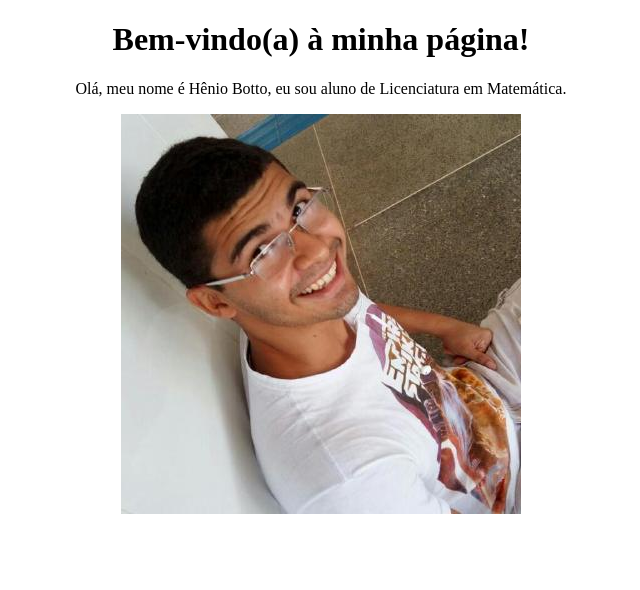
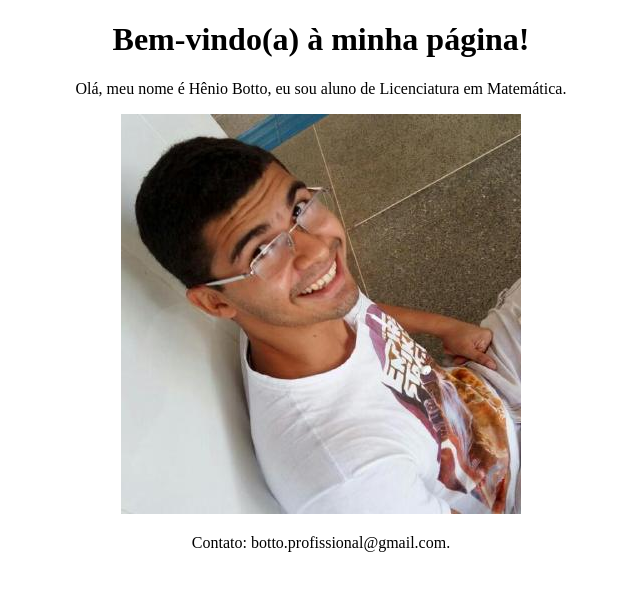
Before and after one commit to heniobotto/heniobotto.github.io, a plain HTML site: page index.html in a window 1280 px wide. Shown: the whole page, without its empty margins (319-959 px from the left). Drawn offline with Linux system fonts and the light colour scheme.

Commit message:
contato adicionado

```diff
--- a/index.html
+++ b/index.html
@@ -9,5 +9,6 @@
                 <img src="imagens/perfil.jpg">
             </a>
         </center>
+        <p style="text-align: center;">Contato: botto.profissional@gmail.com.</p>
     </body>
 </html>
```
